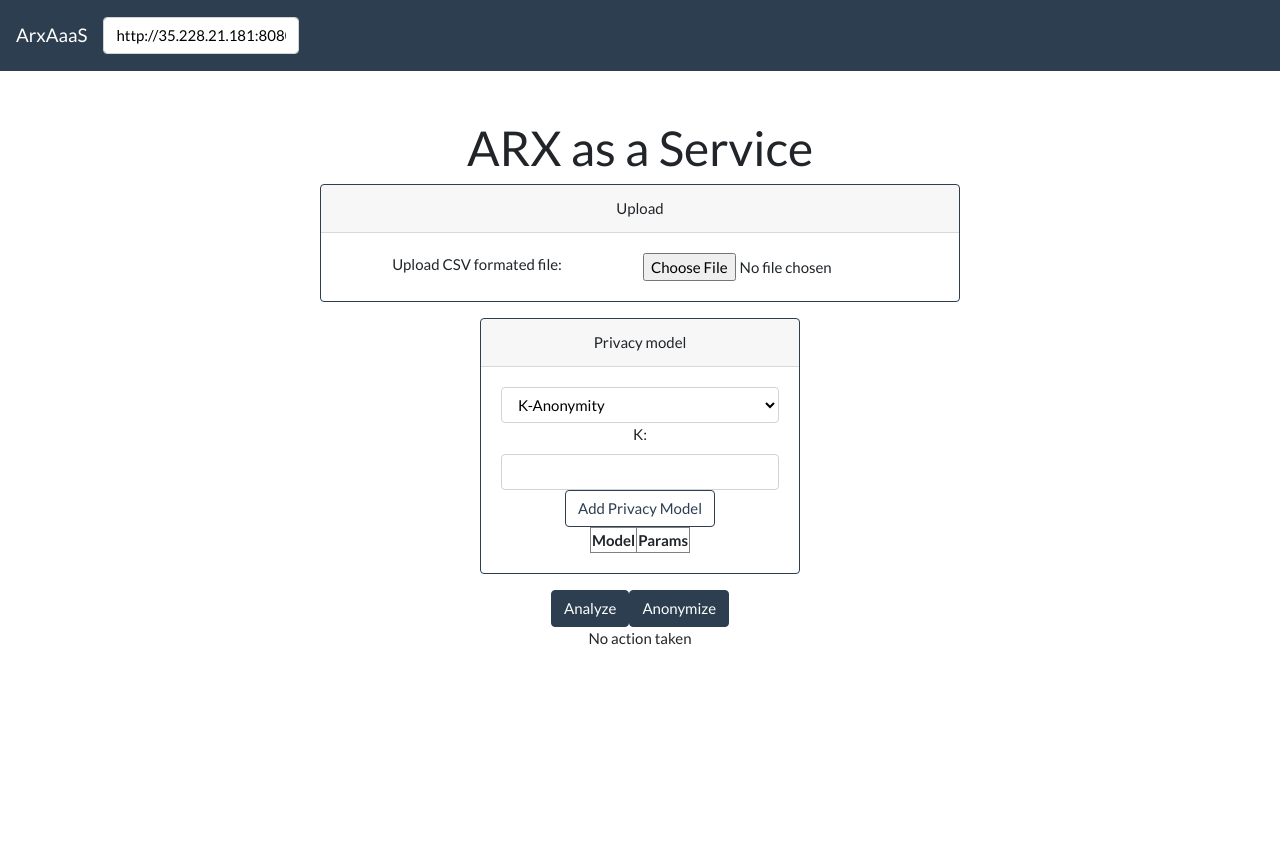
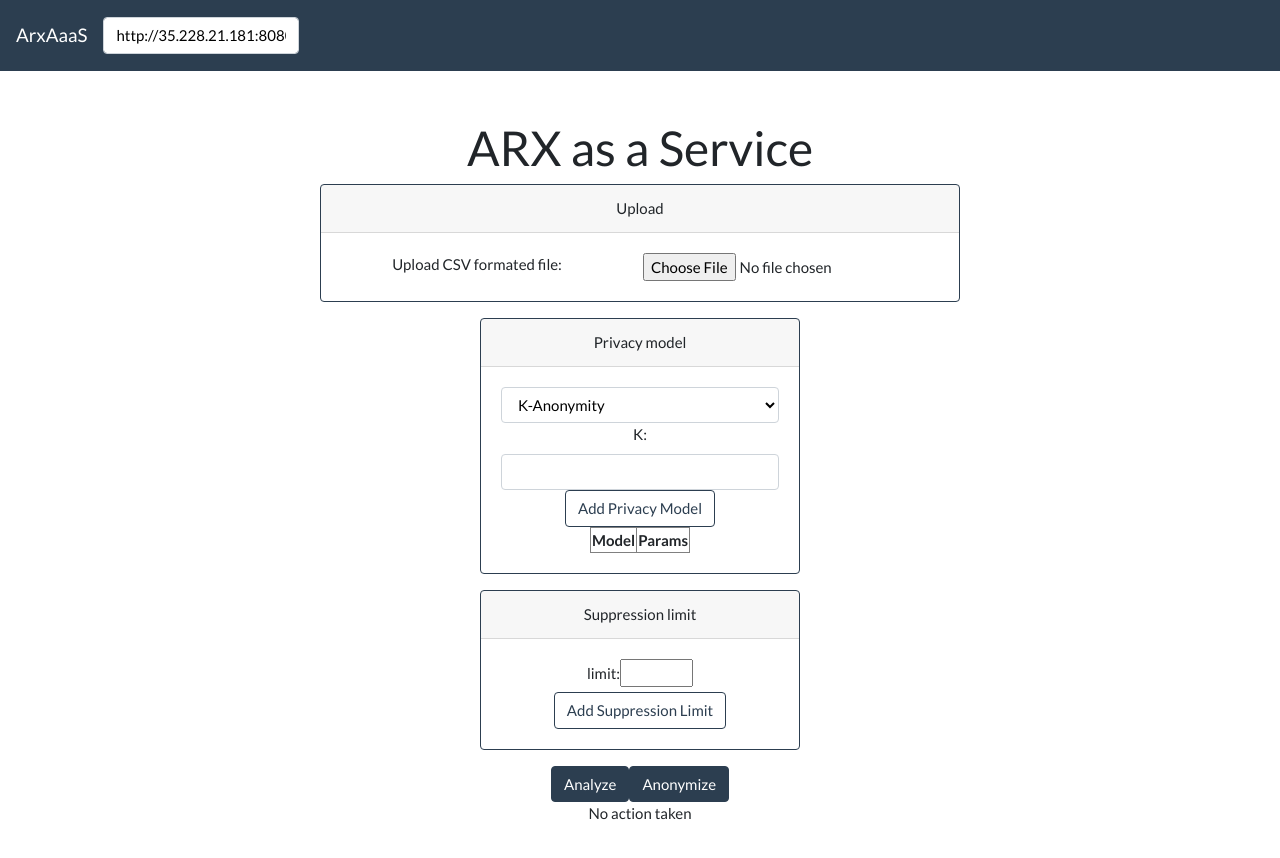
Before and after one commit to oslomet-arx-as-a-service/WebARXaaS, a React (Create React App) app: page / in a window 1280 px wide. Shown: the top 858 px of the page. Before the commit the page ends 800 px from the top, so only its background shows below. Built offline with nearby package versions, Linux system fonts and the light colour scheme.

Commit message:
ADD suppression limit as parameter

```diff
--- a/src/components/ARXaaS.js
+++ b/src/components/ARXaaS.js
@@ -12,6 +12,7 @@ const Anonymise = props => {
   const [currentData, setData] = useState("");
   const [attributes, setAttributes] = useState([]);
   const [privacyModels, setPrivacyModels] = useState([]);
+  const [suppressionLimit, setSuppressionLimit] = useState(null);
   const [arxResp, setArxResp] = useState('');
   const [action, setAction] = useState('none');
   const attributeTypeModel = 'QUASIIDENTIFYING';
@@ -58,6 +59,10 @@ const Anonymise = props => {
     setPrivacyModels(models);
   };
 
+  const handleSuppressionLimitAdd = (limit) => {
+    setSuppressionLimit(limit);
+  };
+
   const handleHierarchyUpload = (file, field, index) => {
     papaparse.parse(file, {
       complete: function (hierarchy) {
@@ -81,6 +86,7 @@ const Anonymise = props => {
     jsonModel['data'] = currentData;
     jsonModel['attributes'] = attributes;
     jsonModel['privacyModels'] = privacyModels;
+    jsonModel["suppressionLimit"] = suppressionLimit;
     return jsonModel
   };
 
@@ -155,7 +161,14 @@ const Anonymise = props => {
         </div>
       </div>
 
-
+      <div className="card border-primary mb-3" style={{ maxWidth: '20rem' }}>
+        <div className="card-header">Suppression limit</div>
+        <div className="card-body">
+          <label>limit: </label>
+          <input type='number' id="limit" min="0" max="1" step="0.001" />
+          <button className="btn btn-outline-primary" onClick={() => handleSuppressionLimitAdd(document.getElementById("limit").value)}>Add Suppression Limit</button>
+        </div>
+      </div>
 
       <button className="btn btn-primary" onClick={(e) => handleRequest(e, 'analyze')}>
         Analyze
```
Also changed, not shown: src/components/tables/RenderSuppressionLimit.js (added, +11 -0 lines).
